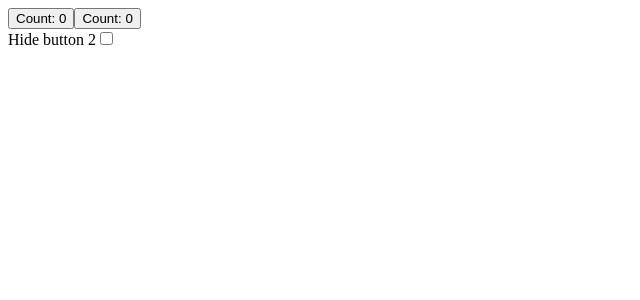
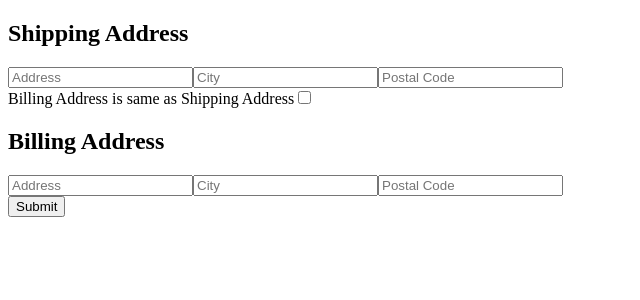
Before and after one commit to shalstein/react-winter-26, a React (Vite) app: page / in a window 1280 px wide. Shown: the top 300 px of the page, without its empty margins (0-640 px from the left). Built offline with nearby package versions, Linux system fonts and the light colour scheme.

Commit message:
created a user form

```diff
--- /dev/null
+++ b/src/AddressForm.jsx
@@ -0,0 +1,32 @@
+export default function AddressForm({
+  header = "Shipping Address",
+  addressData,
+  setAddressData,
+}) {
+  return (
+    <>
+      <h2>{header}</h2>
+      <input
+        onChange={(e) =>
+          setAddressData({ ...addressData, address: e.target.value })
+        }
+        value={addressData.address}
+        placeholder="Address"
+      />
+      <input
+        value={addressData.city}
+        placeholder="City"
+        onChange={(e) =>
+          setAddressData({ ...addressData, city: e.target.value })
+        }
+      />
+      <input
+        onChange={(e) =>
+          setAddressData({ ...addressData, postalCode: e.target.value })
+        }
+        value={addressData.postalCode}
+        placeholder="Postal Code"
+      />
+    </>
+  );
+}
--- a/src/App.jsx
+++ b/src/App.jsx
@@ -1,24 +1,7 @@
-import CounterButton from "./CounterButton";
-import React, { useState } from "react";
+import OrderForm from "./OrderForm";
 
 function App() {
-  const [checked, setChecked] = useState(false);
-  return (
-    <React.Fragment>
-      <CounterButton hidden={false} />
-      <CounterButton hidden={checked} />
-      <br />
-      <label>
-        {" "}
-        Hide button 2
-        <input
-          checked={checked}
-          onChange={() => setChecked(!checked)}
-          type="checkbox"
-        />
-      </label>
-    </React.Fragment>
-  );
+  return <OrderForm />;
 }
 
 export default App;
--- /dev/null
+++ b/src/OrderForm.jsx
@@ -0,0 +1,44 @@
+import { useState } from "react";
+import AddressForm from "./AddressForm";
+
+export default function OrderForm() {
+  const [billingIsSameAsShipping, setBillingIsSameAsShipping] = useState(false);
+  const [billingAddressForm, setBillingAddressForm] = useState({
+    address: "",
+    city: "",
+    postalCode: "",
+  });
+  const [shippingAddressForm, setShippingAddressForm] = useState({
+    address: "",
+    city: "",
+    postalCode: "",
+  });
+  return (
+    <>
+      <AddressForm
+        addressData={shippingAddressForm}
+        setAddressData={setShippingAddressForm}
+      />
+      <br />
+      <label>
+        Billing Address is same as Shipping Address
+        <input
+          type="checkbox"
+          checked={billingIsSameAsShipping}
+          onChange={() => {
+            setBillingIsSameAsShipping(!billingIsSameAsShipping);
+          }}
+        />
+      </label>
+      {!billingIsSameAsShipping && (
+        <AddressForm
+          addressData={billingAddressForm}
+          setAddressData={setBillingAddressForm}
+          header="Billing Address"
+        />
+      )}
+      <br />
+      <button onClick={() => console.log("user form")}>Submit</button>
+    </>
+  );
+}
```
Also changed, not shown: src/archive/AddTaskForm.jsx (renamed from src/AddTaskForm.jsx).
